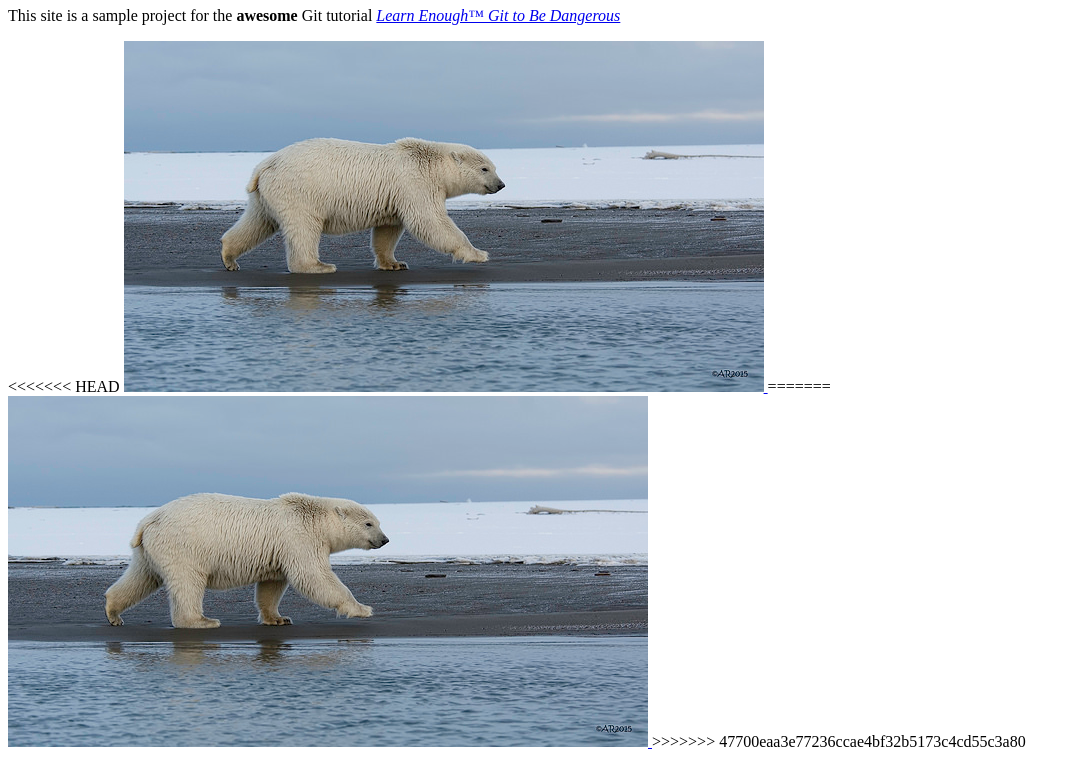
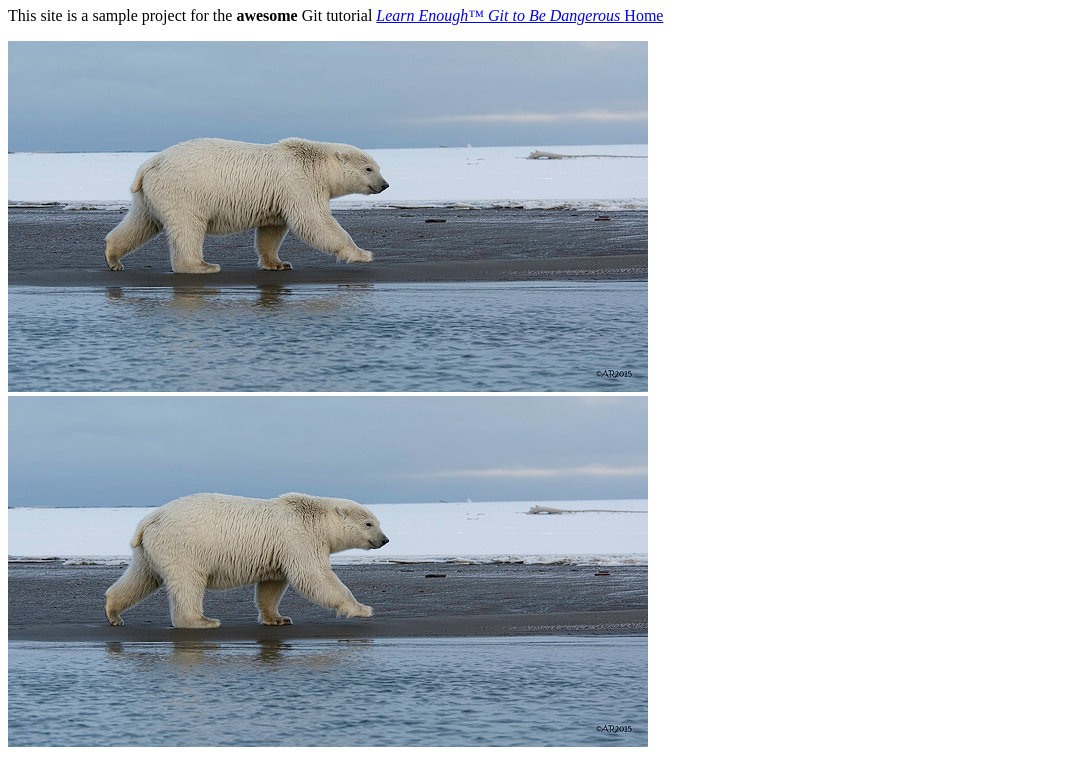
Before and after one commit to woahwinzeler/Website, a plain HTML site: page about.html in a window 1280 px wide. Shown: the part 73-832 px from the top of the page, without its empty margins (0-1081 px from the left). Drawn offline with Linux system fonts and the light colour scheme.

Commit message:
Added extra link

```diff
--- a/about.html
+++ b/about.html
@@ -9,16 +9,16 @@
 		<meta charset="utf-8">
 		<p>
 		 This site is a sample project for the <strong>awesome</strong> Git tutorial <a href = "http://learnenough.com/git-tutorial"><em> Learn Enough™ Git to Be Dangerous </em></a>
+		 <a href ="index.html">Home</a>
 		</p>
-<<<<<<< HEAD
+
 		 <a href="https://www.flickr.com/photos/puliarfanita/22959238329">
      	 <img src="images/polar_bear.jpg" alt="Polar bear">
    		 </a>
     	</a>
-=======
+
 		<a href="https://www.flickr.com/photos/puliarfanita/22959238329">
      	<img src="images/polar_bear.jpg" alt="Polar bear">
    		</a>
->>>>>>> 47700eaa3e77236ccae4bf32b5173c4cd55c3a80
 	</body>
 </html>
```
